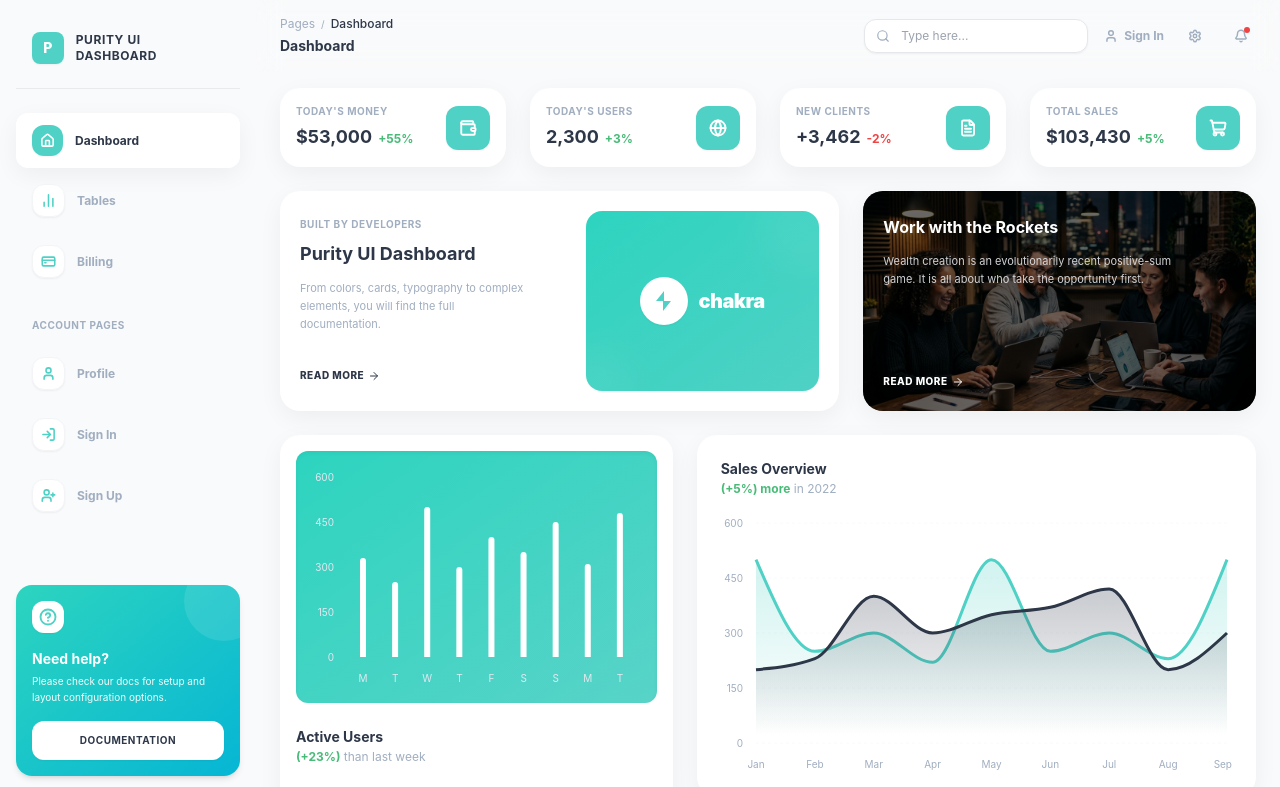
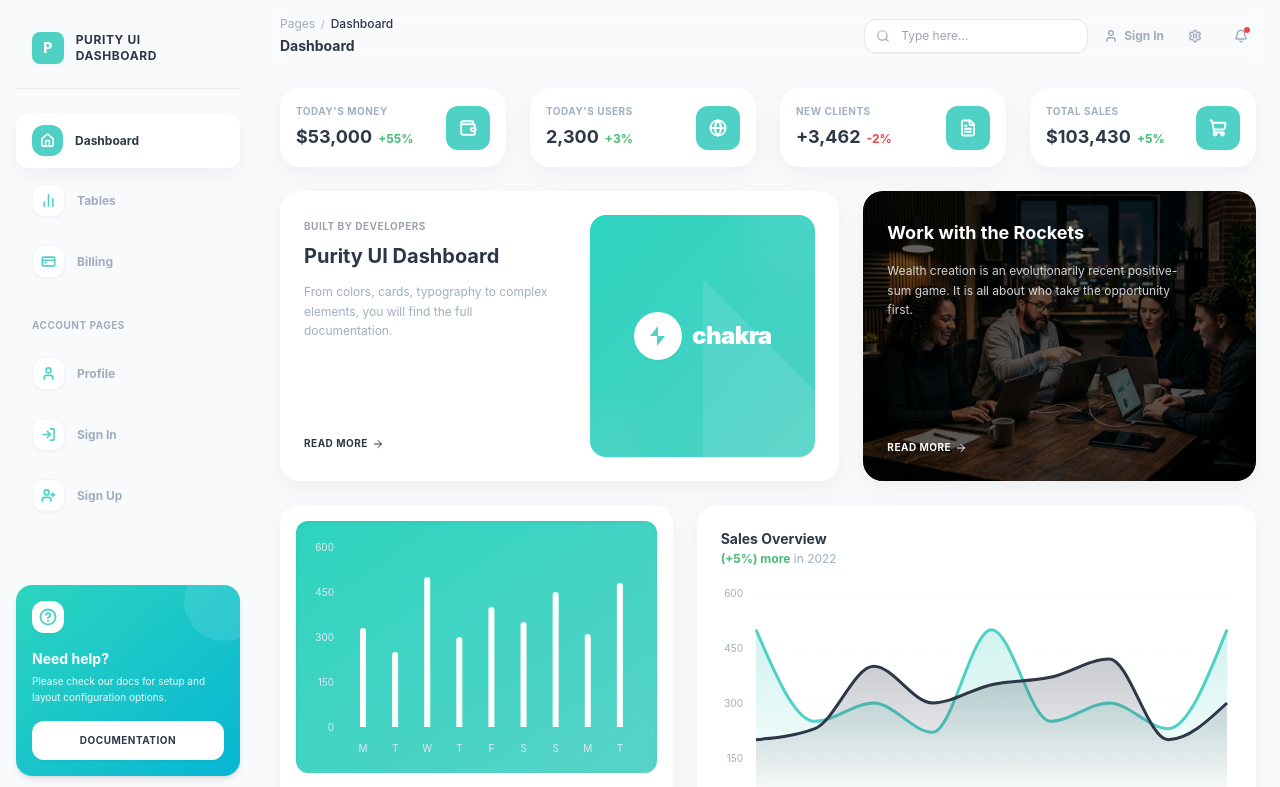
Before and after one commit to shantopaul/Purity-UI-Dashboard, a React (Vite) app: page /dashboard in a window 1280 px wide. Shown: the top 787 px of the page. Built offline with nearby package versions, Linux system fonts and the light colour scheme.

Commit message:
Refine height and alignment of welcome and rockets cards to match Figma spec

```diff
--- a/src/components/dashboard/WelcomeCard.jsx
+++ b/src/components/dashboard/WelcomeCard.jsx
@@ -2,28 +2,28 @@ import { ArrowRight } from "lucide-react";
 
 export default function WelcomeCard() {
   return (
-    <div className="bg-white rounded-card shadow-card p-5 flex flex-col md:flex-row gap-6 items-stretch min-h-[220px]">
+    <div className="bg-white rounded-card shadow-card p-6 flex flex-col md:flex-row gap-6 items-stretch min-h-[290px] justify-between">
       {/* Left Text details */}
-      <div className="flex-1 flex flex-col justify-between py-1.5 gap-4">
+      <div className="flex-1 flex flex-col justify-between py-1 gap-4">
         <div className="flex flex-col gap-1">
-          <span className="text-[10px] font-bold text-lightText uppercase tracking-wider">
+          <span className="text-[10px] font-bold text-gray-400 uppercase tracking-wider">
             Built by developers
           </span>
-          <h2 className="text-lg font-bold text-dark mt-1">
+          <h2 className="text-xl font-bold text-dark mt-1">
             Purity UI Dashboard
           </h2>
-          <p className="text-[11px] text-lightText leading-relaxed mt-2 max-w-[90%]">
+          <p className="text-xs text-lightText leading-relaxed mt-2 max-w-[95%]">
             From colors, cards, typography to complex elements, you will find
             the full documentation.
           </p>
         </div>
 
-        <div>
+        <div className="mt-auto">
           <a
             href="https://www.creative-tim.com/learning-lab/tailwind/react/overview/purity-ui-dashboard"
             target="_blank"
             rel="noopener noreferrer"
-            className="inline-flex items-center gap-1 text-[10px] font-extrabold text-dark hover:translate-x-1 transition-all group uppercase tracking-wider"
+            className="inline-flex items-center gap-1 text-[10px] font-bold text-dark hover:translate-x-1 transition-all group uppercase tracking-wider"
           >
             <span>Read more</span>
             <ArrowRight
@@ -35,10 +35,11 @@ export default function WelcomeCard() {
       </div>
 
       {/* Right Brand logo block */}
-      <div className="md:w-[45%] bg-gradient-to-br from-teal-400 to-primary rounded-2xl flex items-center justify-center p-6 relative overflow-hidden select-none shadow-sm min-h-[160px]">
+      <div className="w-full md:w-[44%] bg-gradient-to-br from-teal-400 to-primary rounded-2xl flex items-center justify-center p-6 relative overflow-hidden select-none shadow-sm min-h-[180px] md:min-h-0 shrink-0">
         {/* Dynamic decorative shapes */}
-        <div className="absolute w-24 h-24 rounded-full bg-white/5 -top-8 -right-8 blur-lg" />
-        <div className="absolute w-20 h-20 rounded-full bg-white/5 -bottom-8 -left-8 blur-lg" />
+        <div className="absolute w-28 h-28 rounded-full bg-white/5 -top-10 -right-10 blur-md" />
+        <div className="absolute w-24 h-24 rounded-full bg-white/5 -bottom-10 -left-10 blur-md" />
+        <div className="absolute top-0 right-0 w-1/2 h-full opacity-10 bg-[linear-gradient(225deg,transparent_50%,#fff_50%)]" />
 
         <div className="flex items-center gap-2.5 z-10">
           {/* White circle with teal lightning bolt */}
@@ -48,7 +49,7 @@ export default function WelcomeCard() {
             </svg>
           </div>
           {/* Brand Text */}
-          <span className="text-xl font-black text-white tracking-tight lowercase">
+          <span className="text-2xl font-black text-white tracking-tight lowercase">
             chakra
           </span>
         </div>
--- a/src/components/dashboard/WorkWithRocketsCard.jsx
+++ b/src/components/dashboard/WorkWithRocketsCard.jsx
@@ -5,27 +5,25 @@ export default function WorkWithRocketsCard() {
   return (
     <div
       style={{ backgroundImage: `url(${rocketsBg})` }}
-      className="bg-cover bg-center rounded-card shadow-card p-5 text-white flex flex-col justify-between min-h-[220px] relative overflow-hidden select-none"
+      className="bg-cover bg-center rounded-card shadow-card p-6 text-white flex flex-col justify-between min-h-[290px] relative overflow-hidden select-none"
     >
       {/* Dark overlay for readability */}
-      <div className="absolute inset-0 bg-black/45 backdrop-brightness-[0.8] z-0" />
+      <div className="absolute inset-0 bg-black/45 backdrop-brightness-[0.75] z-0" />
 
-      <div className="z-10 flex flex-col gap-1.5 max-w-[85%] mt-1">
-        <h2 className="text-base font-bold text-white">
-          Work with the Rockets
-        </h2>
-        <p className="text-[11px] text-gray-200/90 leading-relaxed mt-2">
+      <div className="z-10 flex flex-col gap-1.5 max-w-[90%] mt-1">
+        <h2 className="text-lg font-bold text-white">Work with the Rockets</h2>
+        <p className="text-xs text-gray-200/90 leading-relaxed mt-2">
           Wealth creation is an evolutionarily recent positive-sum game. It is
           all about who take the opportunity first.
         </p>
       </div>
 
-      <div className="z-10">
+      <div className="z-10 mt-auto">
         <a
           href="https://www.creative-tim.com/learning-lab/tailwind/react/overview/purity-ui-dashboard"
           target="_blank"
           rel="noopener noreferrer"
-          className="inline-flex items-center gap-1 text-[10px] font-extrabold text-white hover:translate-x-1 transition-all group uppercase tracking-wider"
+          className="inline-flex items-center gap-1 text-[10px] font-bold text-white hover:translate-x-1 transition-all group uppercase tracking-wider"
         >
           <span>Read more</span>
           <ArrowRight
```
